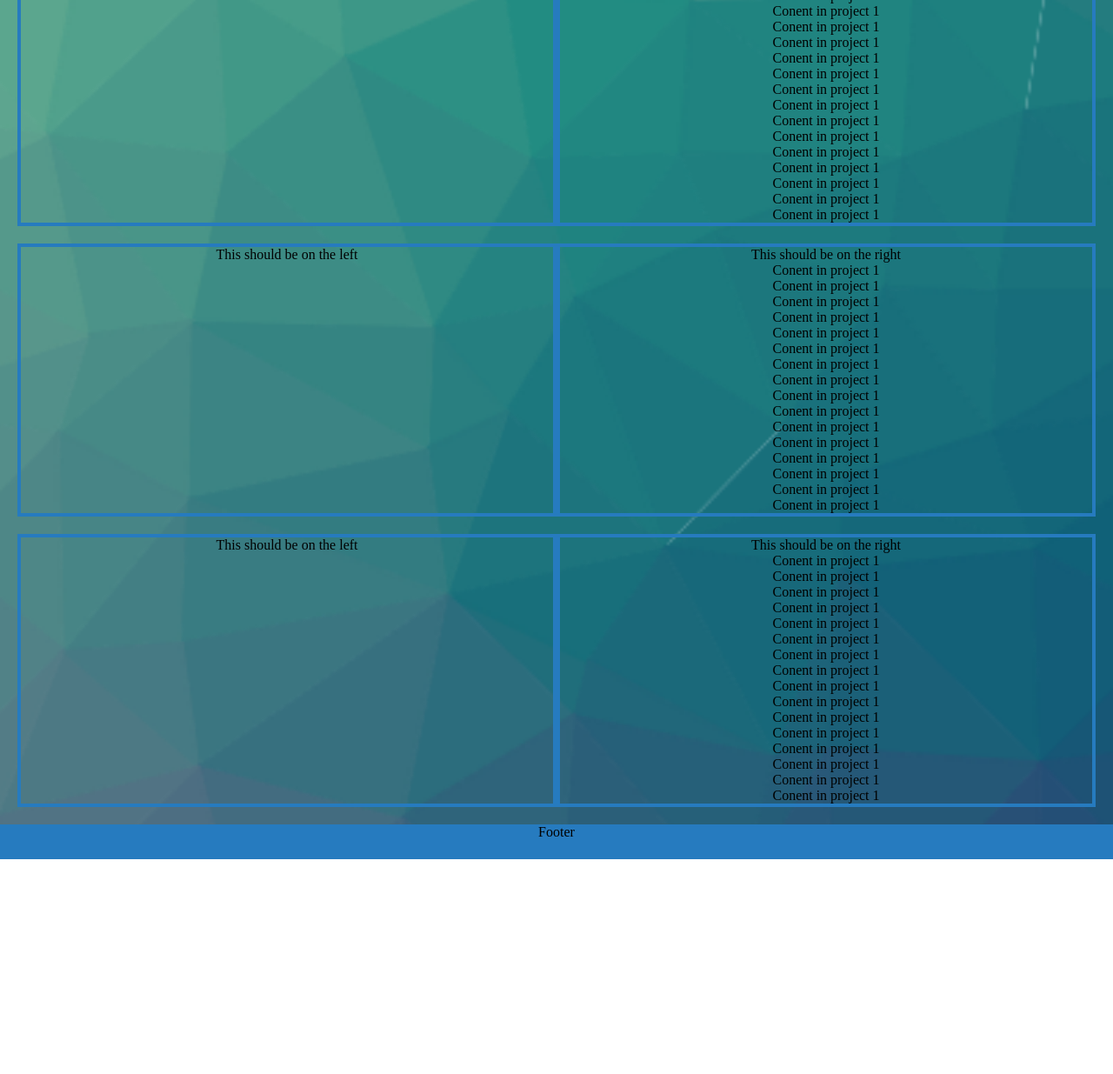
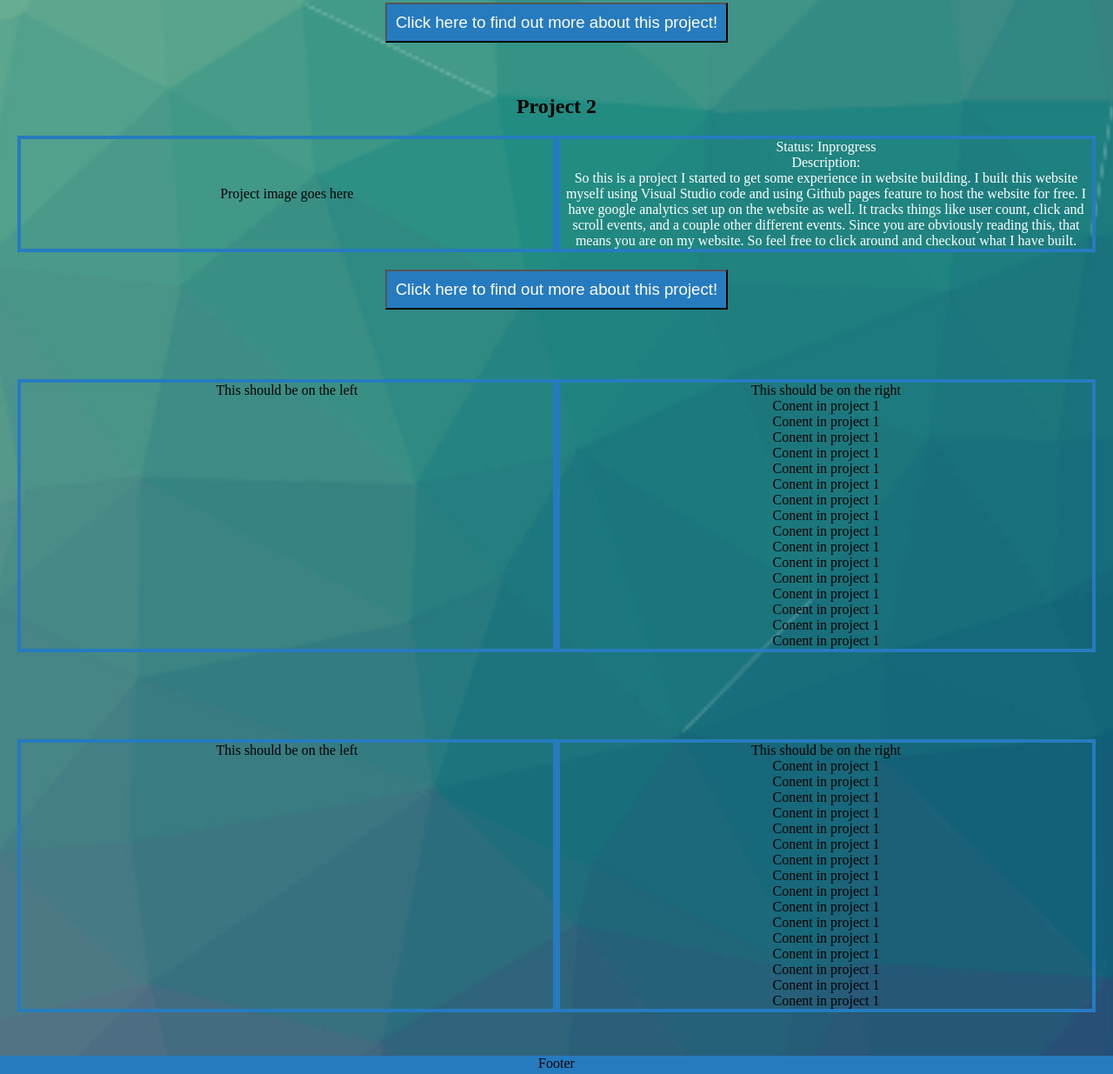
Before and after one commit to JonahEck/JonahEck.github.io, a plain HTML site: page projects.html in a window 1280 px wide. Shown: the part 915-2150 px from the top of the page at 87% size. Before the commit the page ends 1903 px from the top, so only its background shows below. Drawn offline with Linux system fonts and the light colour scheme.

Commit message:
MAJOR UPDATE: BIGGEST CONTENT UPDATE SINCE RELEASE

```diff
--- a/main.css
+++ b/main.css
@@ -171,28 +171,41 @@ footer{
 	text-decoration: none;
   }
 
-#project1{
+#project_div{
 	margin:20px;
 	text-align: center;
 	display: flex;
 }
 
+.project_button{
+	background-color: #267bbf;
+	padding: 10px;
+	color:white;
+	font-size: 14pt;
+}
+
+#project1{
+	text-align: center;
+	padding-bottom: 30px;
+	padding-top: 30px;
+}
+
 #project2{
-	margin:20px;
 	text-align: center;
-	display: flex;
+	padding-bottom: 30px;
+	padding-top: 30px;
 }
 
 #project3{
-	margin:20px;
 	text-align: center;
-	display: flex;
+	padding-bottom: 30px;
+	padding-top: 30px;
 }
 
 #project4{
-	margin:20px;
 	text-align: center;
-	display: flex;
+	padding-bottom: 30px;
+	padding-top: 30px;
 }
 
 #project_left{
--- a/projects.html
+++ b/projects.html
@@ -44,7 +44,11 @@
 				<a id="project_nav" href=#project3>Project 3</a>
 				<a id="project_nav" href=#project4>Project 4</a>
 		</div>
+
+<!-------------PROJECT 1------------------------->
 		<div id=project1>
+			<h2>Personal Website/Blog</h2>
+			<div id=project_div>
 				<div id="project_left">
 					<div id="project_pic">
 						<img id="project_pic2"src="Images/Projects Page/Project1/homePage.png">
@@ -53,7 +57,6 @@
 				<div id="project_right">
 					<div id="project_text">
 						<div id="text_container">
-						<p id="project_p">Project: Personal Website/Blog</p>
 							<p id="project_p">Status: Inprogress</p>
 							<p id="project_p">Description:</p>
 							<p id="project_p">So this is a project I started to get some experience in website building.
@@ -67,7 +70,43 @@
 					</div>
 				</div>
 			</div>
+			<div>
+				<a href="Projects/project1.html"><button class="project_button" type="button">Click here to find out more about this project!</button></a>
+			</div>
+		</div>
+<!-------------PROJECT 2------------------------->
 <div id=project2>
+	<h2>Project 2</h2>
+	<div id=project_div>
+		<div id="project_left">
+			<div id="project_pic">
+				<p>Project image goes here</p>
+				<!--<img id="project_pic2"src="Images/Projects Page/Project1/homePage.png">-->
+			</div>
+		</div>
+		<div id="project_right">
+			<div id="project_text">
+				<div id="text_container">
+					<p id="project_p">Status: Inprogress</p>
+					<p id="project_p">Description:</p>
+					<p id="project_p">So this is a project I started to get some experience in website building.
+					I built this website myself using Visual Studio code and using Github pages
+					feature to host the website for free. I have google analytics set up on the website
+					as well. It tracks things like user count, click and scroll events, and a couple other
+					different events. Since you are obviously reading this, that means you are on my website.
+					So feel free to click around and checkout what I have built.
+					</p>
+				</div>
+			</div>
+		</div>
+	</div>
+	<div>
+		<a href="Projects/project2.html"><button class="project_button" type="button">Click here to find out more about this project!</button></a>
+	</div>
+</div>
+<!-------------PROJECT 3------------------------->
+		<div id=project3>
+			<div id="project_div">
 				<div id="project_left">
 					<p>This should be on the left</p>
 				</div>
@@ -91,7 +130,9 @@
 					<p>Conent in project 1</p>
 				</div>
 			</div>
-		<div id=project3>
+		</div>
+		<div id="project4">
+			<div id="project_div">
 				<div id="project_left">
 					<p>This should be on the left</p>
 				</div>
@@ -115,29 +156,6 @@
 					<p>Conent in project 1</p>
 				</div>
 			</div>
-		<div id="project4">
-			<div id="project_left">
-				<p>This should be on the left</p>
-			</div>
-			<div id="project_right">
-				<p>This should be on the right</p>
-				<p>Conent in project 1</p>
-				<p>Conent in project 1</p>
-				<p>Conent in project 1</p>
-				<p>Conent in project 1</p>
-				<p>Conent in project 1</p>
-				<p>Conent in project 1</p>
-				<p>Conent in project 1</p>
-				<p>Conent in project 1</p>
-				<p>Conent in project 1</p>
-				<p>Conent in project 1</p>
-				<p>Conent in project 1</p>
-				<p>Conent in project 1</p>
-				<p>Conent in project 1</p>
-				<p>Conent in project 1</p>
-				<p>Conent in project 1</p>
-				<p>Conent in project 1</p>
-			</div>
 		</div>
 
 	</div>
```
Also changed, not shown: Projects/project1.html (added). Lines whose indentation alone changed are shown as unchanged.
